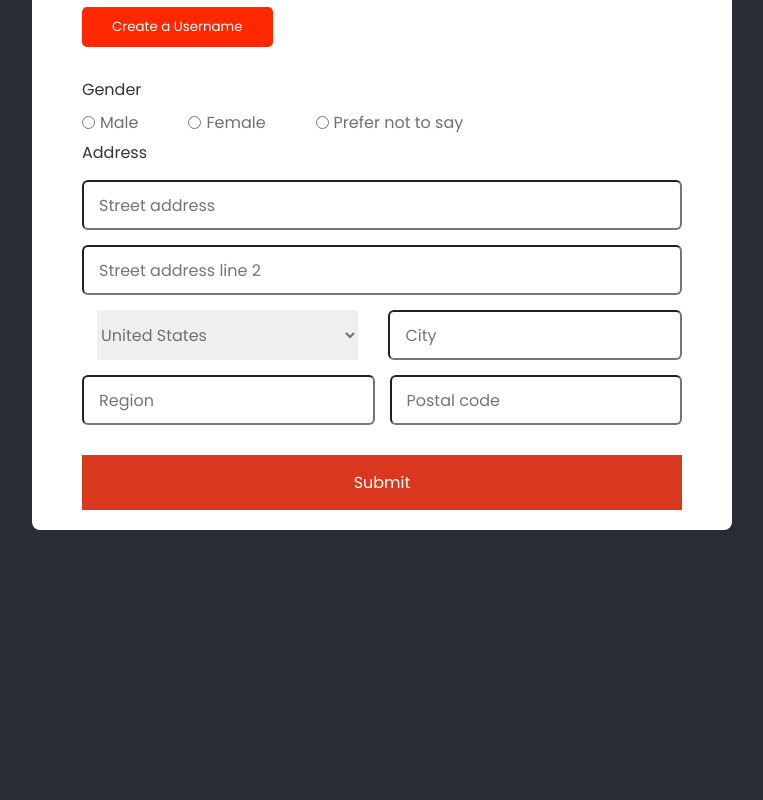
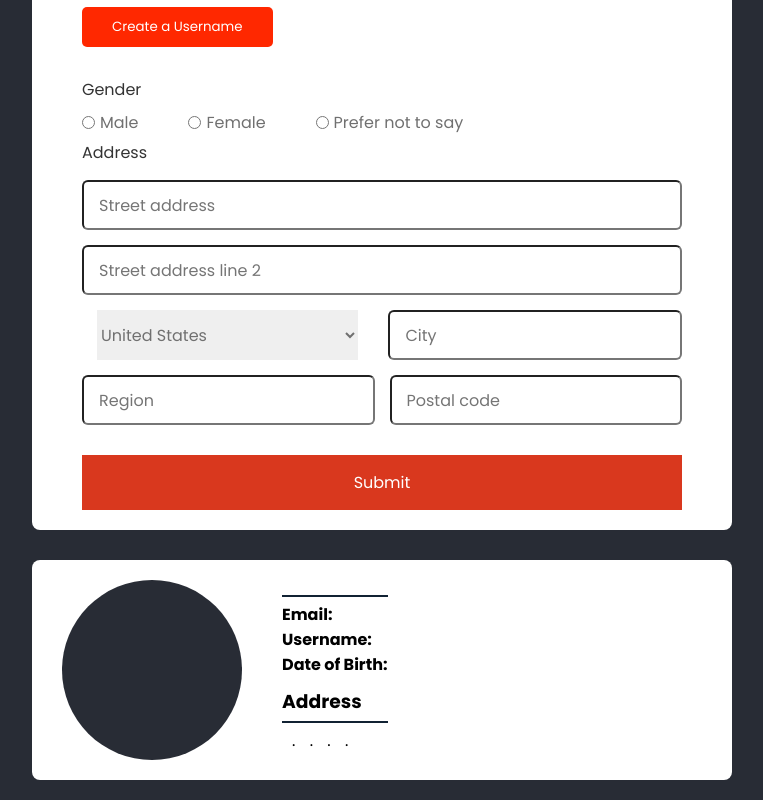
Before and after one commit to marco19972015/ReactiveFormsApp, an Angular app: page / in a window 1280 px wide. Shown: the part 350-1150 px from the top of the page, without its empty margins (258-1021 px from the left). Before the commit the page ends 900 px from the top, so only its background shows below. Built offline with nearby package versions, Linux system fonts and the light colour scheme.

Commit message:
In version 11, The focus here was to retrieve the values and show the user what was placed on the form using string interpolation.

```diff
--- a/src/app/app.component.css
+++ b/src/app/app.component.css
@@ -143,9 +143,9 @@
   height: 180px;
   border-radius: 50%;
   background-color: #282C35;
-  font-size: 75px;
+  font-size: 55px;
   font-weight: bold;
-  padding: 40px 40px;
+  padding: 44px 33px;
   color: white;
 }
 
--- a/src/app/app.component.html
+++ b/src/app/app.component.html
@@ -7,7 +7,7 @@
     <div class="column">
       <div class="input-box">
         <input type="text" placeholder="First Name"
-              name="firstName" [(ngModel)]="firstname" required #fname="ngModel"/>
+              name="firstname" ngModel required #fname="ngModel"/>
         <div>
           <small *ngIf="fname.invalid && fname.touched">*First Name is a Required Field</small>
         </div>
@@ -16,7 +16,7 @@
       </div>
 
       <div class="input-box">
-        <input type="text" placeholder="Last Name" name="lastName" [(ngModel)]="lastname"
+        <input type="text" placeholder="Last Name" name="lastname" ngModel
               required #lname="ngModel"/>
         <div>
           <small *ngIf="lname.invalid && lname.touched">*Last Name is a Required Field</small>
@@ -27,7 +27,7 @@
     </div>
 
     <div class="input-box">
-      <input type="text" placeholder="Email" name="email" [(ngModel)]="emailProperty"
+      <input type="text" placeholder="Email" name="email" ngModel
            required email #email="ngModel"/>
       <div>
         <small *ngIf="email.invalid && email.touched">*Entered email is not valid</small>
@@ -44,7 +44,7 @@
         <input type="number" placeholder="Phone Number" name="phoneNum" ngModel/>
       </div>
       <div class="input-box">
-        <input type="date" placeholder="Date of Birth" name="dob" [(ngModel)]="dob" required #tempdob="ngModel"/>
+        <input type="date" placeholder="Date of Birth" name="dob" ngModel required #tempdob="ngModel"/>
       </div>
     </div>
 
@@ -101,9 +101,34 @@
         <input type="number" placeholder="Postal code" name="postalCode" ngModel required/>
       </div>
     </div>
+
+
     <!-- Access the FormGroup invalid property using the template reference variable -->
     <small *ngIf="addr.invalid && addr.touched">*Some of the address fields do not contain a value</small>
     <!-- Using the template reference variable we can use the valid/invalid property of form -->
     <input type="submit" value="Submit" class="submit-btn" [disabled]="!registrationForm.valid">
   </form>
 </section>
+
+<section class="user-detail-container">
+    <div class="user-details-container">
+      <div class="user-avatar">
+        <p>{{firstname.slice(0, 1).toUpperCase()}} {{lastname.slice(0, 1).toUpperCase()}}</p>
+      </div>
+      <div class="user-details">
+        <div class="user-name">
+          <h2>{{ firstname }} {{lastname}}</h2>
+        </div>
+        <p><b>Email:</b> {{ emailProperty}}</p>
+        <p><b>Username:</b> {{ username}}</p>
+        <p><b>Date of Birth: </b>{{dob}}</p>
+        <div class="user-name">
+          <h3>Address</h3>
+        </div>
+        <span>{{country}}</span>.
+        <span>{{city}}</span>.
+        <span>{{region}}</span>.
+        <span>{{postCode}}</span>.
+      </div>
+    </div>
+</section>
--- a/src/app/app.component.ts
+++ b/src/app/app.component.ts
@@ -1,5 +1,6 @@
 import { Component, ViewChild } from '@angular/core';
 import { NgForm } from '@angular/forms';
+import { first } from 'rxjs';
 
 @Component({
   selector: 'app-root',
@@ -9,10 +10,17 @@
 export class AppComponent {
   title = 'template-driven-form';
 
+  // Holds values placed by user through databinding
   firstname: string = '';
   lastname: string = '';
   dob: string = '';
   emailProperty: string = '';
+  gender: string = '';
+  country: string = '';
+  city: string = '';
+  postCode: string = '';
+  region: string = '';
+  username: string = '';
 
   // Array with 3 objects
   genders = [
@@ -24,12 +32,21 @@
   @ViewChild('registrationForm') form!: NgForm
 
   onFormSubmitted(){
+    // logout the NgForm
     console.log(this.form);
-    console.log(this.form.control.value['firstName']);
-    console.log(this.form.value.lastName);
-    console.log(this.form.value.email);
-    console.log(this.form.value.address.country);
 
+    // set values to the properties declared which come from the form value properties
+    this.firstname = this.form.value.firstname;
+    this.lastname = this.form.value.lastname;
+    this.emailProperty = this.form.value.email;
+    this.country = this.form.value.address.country;
+    this.city = this.form.value.address.city;
+    this.region = this.form.value.address.region;
+    this.postCode = this.form.value.address.postCode;
+    this.username = this.form.value.username;
+    this.dob = this.form.value.dob;
+
+    // Reset the form
     this.form.reset()
 
     // Setting the default values after form reset
@@ -46,28 +63,32 @@
     // Variable to hold the username
     let username = ''
 
+    let firstName: string = this.form.value.firstname;
+    let lastName: string = this.form.value.lastname;
+    let Dob: string = this.form.value.dob;
+
     // if the firstname contains more than 3 characters
-    if(this.firstname.length >= 3){
+    if(firstName.length >= 3){
       // We want to get the first 3 characters (Ex. John we get Joh)
-      username += this.firstname.slice(0,3);
+      username += firstName.slice(0,3);
     }
     // first contains less than 3 characters
     else {
-      username += this.firstname;
+      username += firstName;
     }
 
     // if the firstname contains more than 3 characters
-    if(this.lastname.length >= 3){
+    if(lastName.length >= 3){
       // We want to get the first 3 characters (Ex. John we get Joh)
-      username += this.lastname.slice(0,3);
+      username += lastName.slice(0,3);
     }
     // first contains less than 3 characters
     else {
-      username += this.lastname;
+      username += lastName;
     }
 
     // This data value will return us a data type based of the string value contained in dob property
-    let dateTime = new Date(this.dob);
+    let dateTime = new Date(Dob);
 
     // This will return us the year from dataTime, and then we append that year to username property
     username += dateTime.getFullYear();
@@ -84,33 +105,35 @@
 
   defaultCountry: string = 'United States'
 
-  // SIDE NOTES RESSETING A TEMPLATE DRIVEN FORM AND SETTING DEFAULT VALUES AFTER RESET
-  // In version 11, we focus on reseting the form after we click on the submit button, and also setting
-  // some default values onces the reset has happened.
+  // SIDE NOTES RETRIEVING FORM DATA
+  // In version 11, The focus here was to retrieve the values and show the user what was placed on the form using string interpolation.
 
-  // Before we go into how to reset a form we have a bug where the 'Create a Username' button is submitting the form when we dont want it to
-  // Since the default of a button it of type="submit", we need to change it into type="button".
-  // This will prevent the button from submitting the form now
+  // Currently we are showing the values that are being placed by the user in the console, but now we want to show it in the template
+  // There are several ways to do this
 
-  // Going back to clearing the form after pressing submit
-  // The goal is to have the form reset, aswell as the state of the form (ng-dirty) ect should reset
+  // One way is to create more properties like the ones on top such as firstName, lastName, dob properties
+  // gender: string = '';
+  // country: string = '';
+  // Now we want to set these properties with the properties values of the value object in the onFormSubmitted() method
+  // this.firstname = this.form.value.firstname;
+  // this.lastname = this.form.value.lastname;
+  // this.emailProperty = this.form.value.email;
 
-  // In order to do this we go to the method that is being called from that button which is the onFormSubmitted method
-  // After reading and logging out the values... on NgForm object we have a method called reset()
-  // This method will reset the form meaning all the form controls and state of the form will get reset
+  // We then add to our html to the template and css to show initially hard coded values
+  // Using string interpolation syntax we can start to add the properties we want
+
+  // A problem we are now having is that because we are using two way data binding the values are showing up before we submit the form
+  // To fix this we remove the two way data binding from the template
+  // NOTE - We need to keep the ngModel directive because that is what connects the controls to the form
+  // SECOND NOTE - Becuase I made my own values I messed up the username method when removing the ngModel. To fix this instead of using the
+  // template to call the values, I called them from the ts file using the form conrols coming from the form itself after hitting submit
+
+  // Finally to add the first letter of both the firstname and the lastname we put the following code in the template
+  //  <p>{{firstname.slice(0, 1).toUpperCase()}} {{lastname.slice(0, 1).toUpperCase()}}</p>
 
 
-  // Now the problem is that is also resets default values that we might have (In this case we have two default values)
-  // After we reset the form we set the values values for the default values using patchValue() method in the onFormSubmitted() method
 
-  // this.form.form.patchValue({
-  //   gender: 'male',
-  //   address: {
-  //     country: 'United States'
-  //   }
-  // })
 
-  // After these changes we can see the default values go back to what they were initially
 
 
 
```
